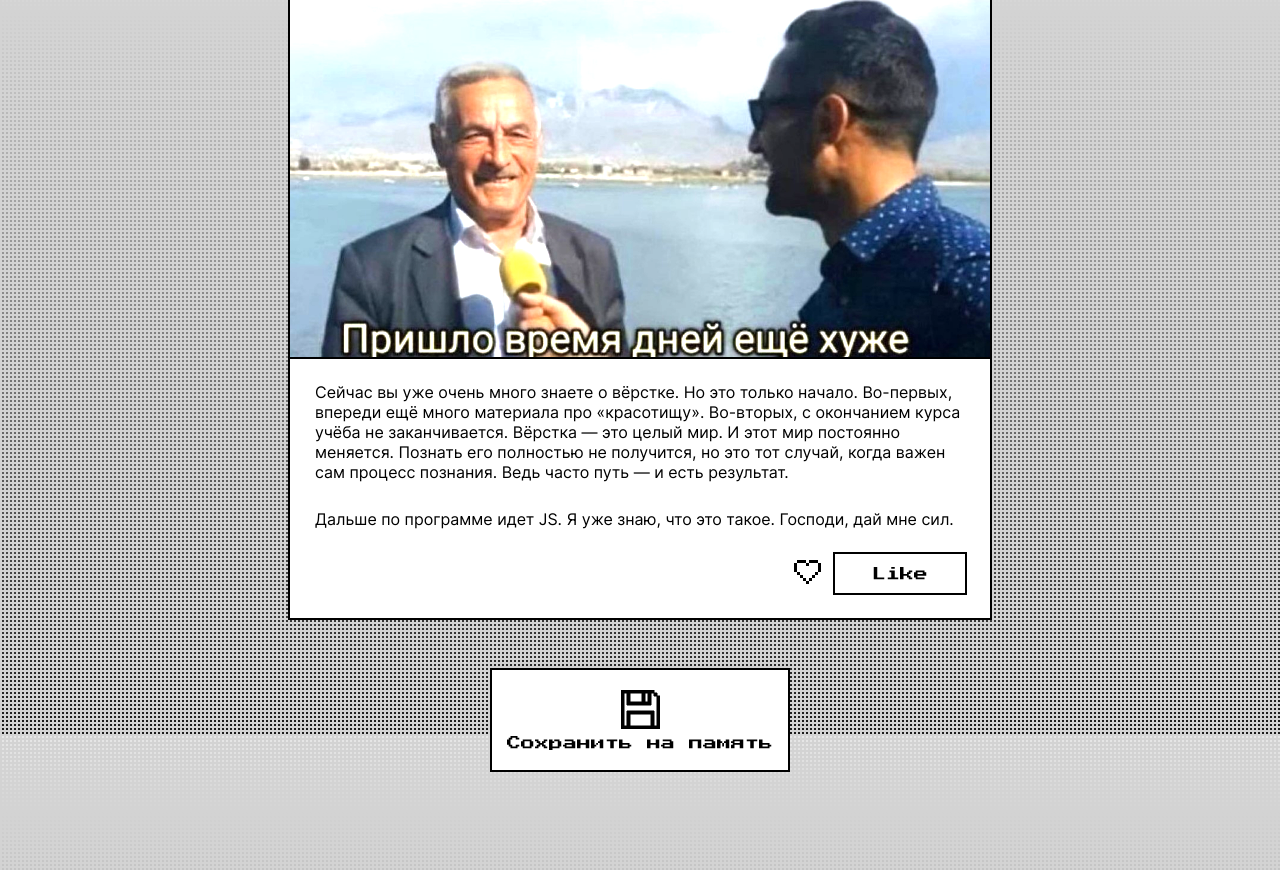
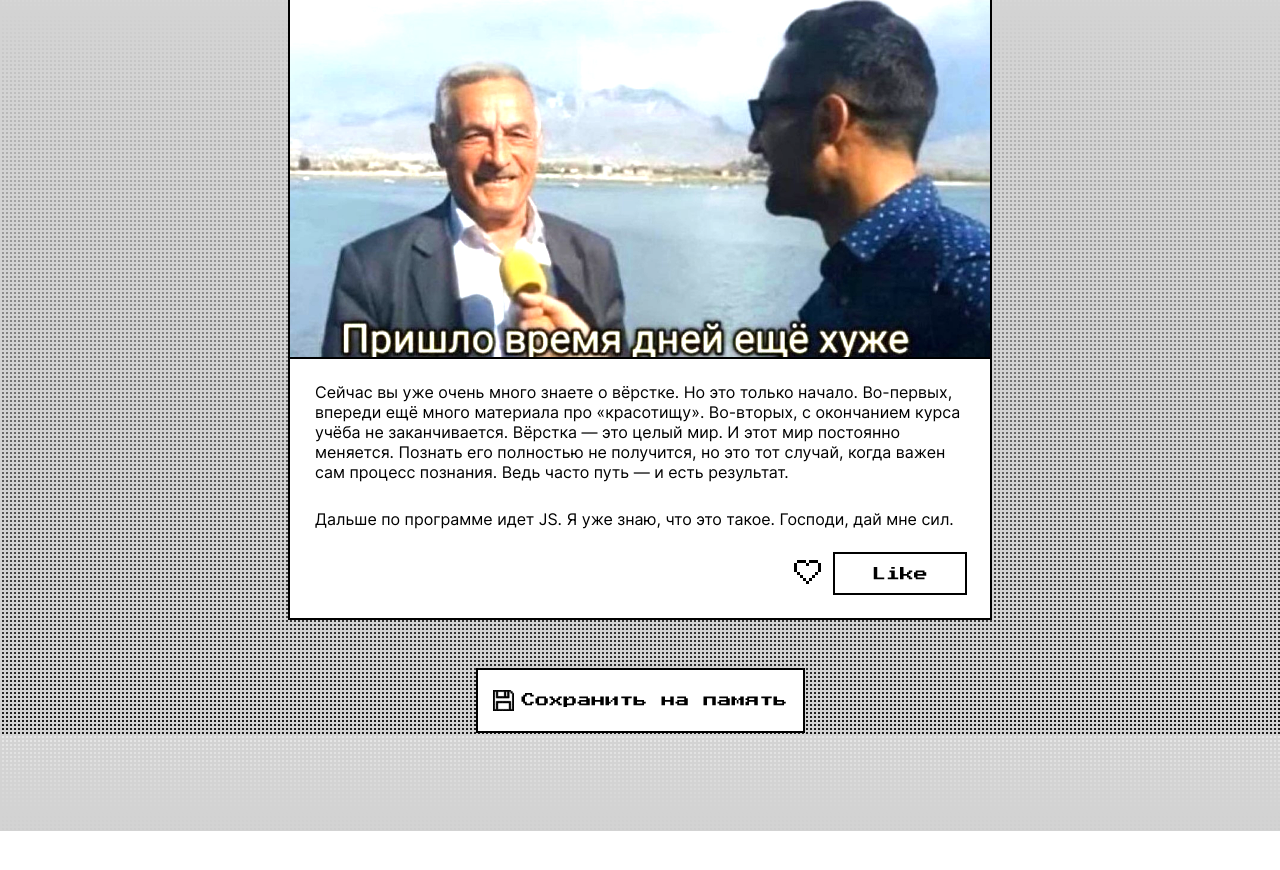
Before and after one commit to Mikuul2/zakrivayuschiy-teg-f, a plain HTML site: page index.html in a window 1280 px wide. Shown: the part 8066-8936 px from the top of the page. After the commit the page ends 8897 px from the top, so only its background shows below. Drawn offline with Linux system fonts and the light colour scheme.

Commit message:
first-try-6

```diff
--- a/index.html
+++ b/index.html
@@ -256,7 +256,7 @@
         </div>
       </article>
       <button class="save-button button-transformation" type="button" onclick="window['dialog-id'].showModal() " aria-controls="dialog-id">
-        <svg class="floppy-icon">
+        <svg class="floppy-icon" viewBox="0 0 39 39">
           <use href="svg/floppy.svg#floppy-1"></use>
         </svg>
         <span class="button__text">Сохранить на память</span>
--- a/styles/style.css
+++ b/styles/style.css
@@ -394,6 +394,10 @@
   margin-block-end: 100px;
   background-color: var(--theme-color);
   outline: var(--outline);
+  @media (min-width: 700px) {
+    flex-direction: row;
+    max-inline-size: 335px;
+  }
 }
 
 .floppy-icon {
@@ -404,6 +408,17 @@
   margin-block-end: 8px;
   color: var(--button-text-color);
   mix-blend-mode: difference;
+}
+
+.save-button .floppy-icon {
+  inline-size: 28px;
+  block-size: 28px;
+  @media (min-width: 700px) {
+    inline-size: 21px;
+    block-size: 21px;
+    margin: 0;
+    margin-inline-end: 8px;
+  }
 }
 
 .save-window {
```
